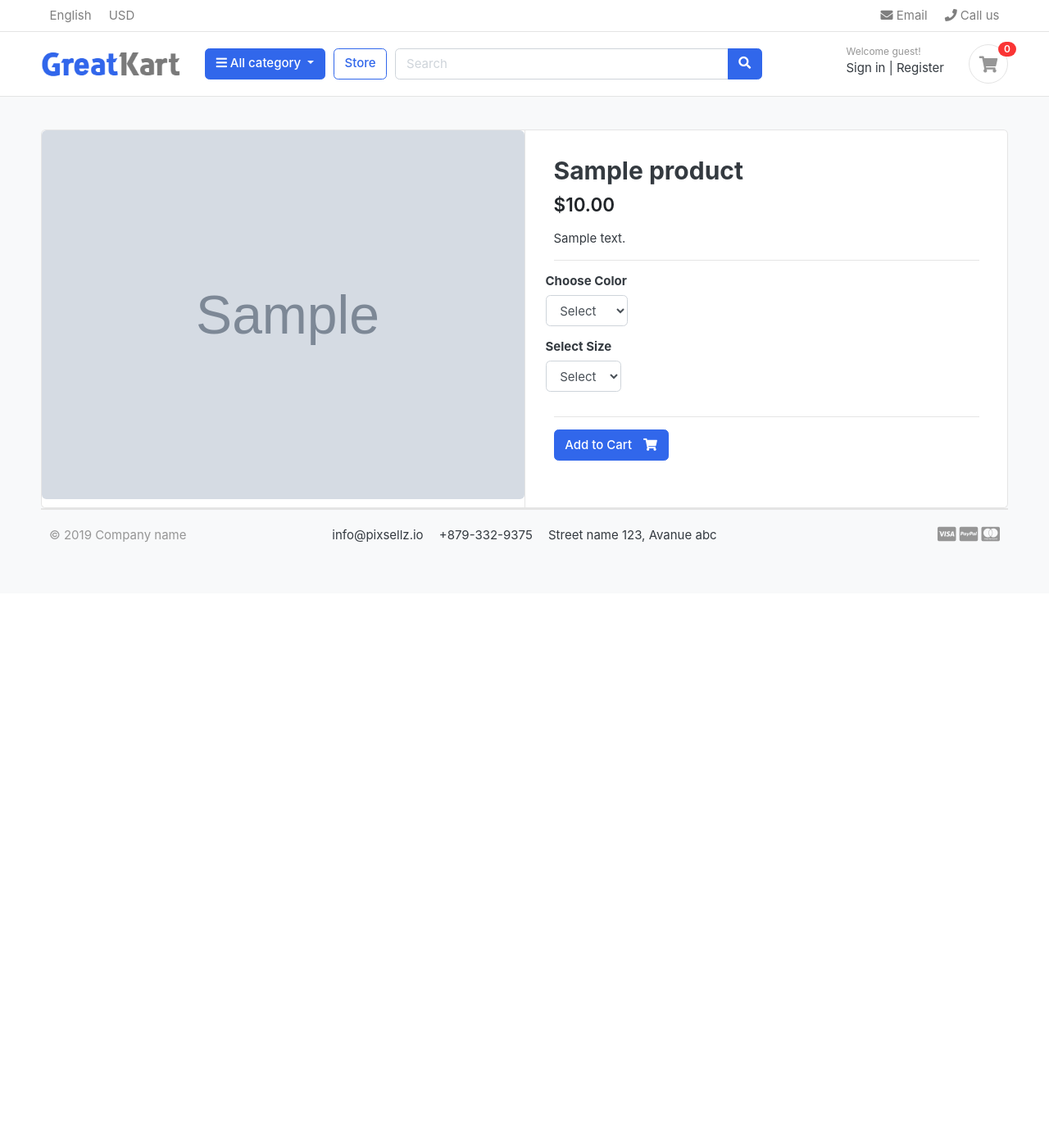
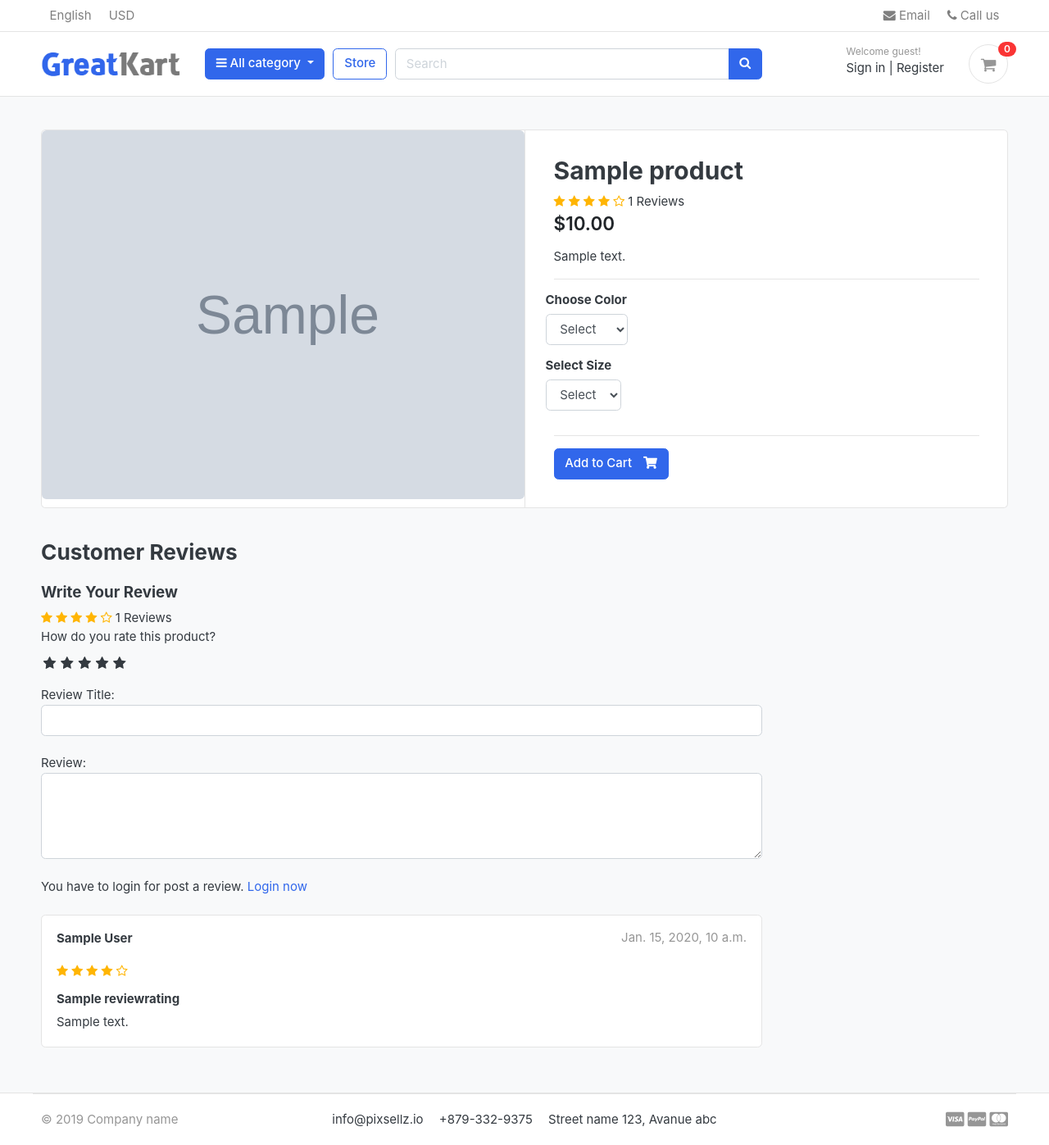
Before and after one commit to palmman/greatkart-django, a Django app: a page that uses templates/base.html in a window 1280 px wide. Shown: the whole page at 82% size. Before the commit the page ends 662 px from the top, so only its background shows below. Run offline with Django 3.2, Linux system fonts and the light colour scheme; tables that the repository leaves empty hold one stand-in row (values such as "Sample post"); grey boxes marked "Sample" are stand-in pictures; some libraries are stand-ins or nearby versions; some web fonts are replaced.

Commit message:
done review and rating

```diff
--- a/accounts/models.py
+++ b/accounts/models.py
@@ -58,6 +58,9 @@ class Account(AbstractBaseUser):
 
     objects = MyAccountManager()
 
+    def full_name(self):
+        return f'{self.first_name} {self.last_name}'
+
     def __str__(self):
         return self.email
 
--- /dev/null
+++ b/greatkart/static/css/custom.css
@@ -0,0 +1,46 @@
+/* radio button */
+
+.rate > input{
+    display: none;
+}
+
+.rate{
+    display: inline-block;
+    border: 0;
+}
+
+.rate > label{
+    float: right;
+}
+
+/* Showing the star */
+
+.rate > label:before{
+    display: inline-block;
+    font-size: 1.1rem ;
+    font-family: FontAwesome;
+    content: "\f005";
+    margin: 0;
+    padding: 0.3rem .2rem;
+    cursor: pointer;
+
+}
+
+.rate .half::before{
+    content: "\f089";
+    position: absolute;
+    padding-right: 0;
+}
+
+input:checked ~ label, label:hover ~ label{
+    color: #ffb503;
+}
+
+input:checked + label:hover, input:checked ~ label:hover,input:checked ~ label:hover ~ label,
+label:hover ~ input:checked ~ label{
+    color: #cc9000;
+}
+
+.rating-star i{
+    color: #ffb503;
+}
--- a/store/admin.py
+++ b/store/admin.py
@@ -1,5 +1,5 @@
 from django.contrib import admin
-from .models import Product, Variation
+from .models import Product, Variation, ReviewRating
 
 # Register your models here.
 
@@ -17,3 +17,4 @@ class VariationAdmin(admin.ModelAdmin):
     list_filter = ('product', 'variation_category', 'variation_value')
 
 admin.site.register(Variation, VariationAdmin)
+admin.site.register(ReviewRating)
--- a/store/models.py
+++ b/store/models.py
@@ -1,6 +1,9 @@
 from django.db import models
 from category.models import Category
 from django.urls import reverse
+from accounts.models import Account
+from django.db.models import Avg, Count
+
 # Create your models here.
 
 class Product(models.Model):
@@ -20,6 +23,20 @@ class Product(models.Model):
 
     def __str__(self):
         return self.product_name
+
+    def averageReview(self):
+        reviews = ReviewRating.objects.filter(product=self, status=True).aggregate(average=Avg('rating'))
+        avg = 0
+        if reviews['average'] is not None:
+            avg = float(reviews['average'])
+        return avg
+
+    def countReview(self):
+        reviews = ReviewRating.objects.filter(product=self, status=True).aggregate(count=Count('id'))
+        count = 0
+        if reviews['count'] is not None:
+            count = float(reviews['count'])
+        return count
 
 class VariationManager(models.Manager):
     def colors(self):
@@ -45,3 +62,17 @@ class Variation(models.Model):
 
     def __str__(self):
         return self.variation_value
+
+class ReviewRating(models.Model):
+    product = models.ForeignKey(Product, on_delete=models.CASCADE)
+    user = models.ForeignKey(Account, on_delete=models.CASCADE)
+    subject = models.CharField(max_length=100, blank=True)
+    review = models.TextField(max_length=500, blank=True)
+    rating = models.FloatField()
+    ip = models.CharField(max_length=20, blank=True)
+    status = models.BooleanField(default=True)
+    created_date = models.DateTimeField(auto_now_add=True)
+    updated_date = models.DateTimeField(auto_now=True)
+
+    def __str__(self):
+        return self.subject
--- a/store/urls.py
+++ b/store/urls.py
@@ -6,4 +6,5 @@ urlpatterns = [
     path('category/<slug:category_slug>', views.store, name='product_by_category'),
     path('category/<slug:category_slug>/<slug:product_slug>', views.product_detail, name='product_detail'),
     path('search', views.search, name='search'),
+    path('sumbit_review/<int:product_id>', views.sumbit_review, name='sumbit_review'),
 ]
--- a/store/views.py
+++ b/store/views.py
@@ -1,13 +1,16 @@
-from django.shortcuts import render, get_object_or_404
-from .models import Product
+from django.shortcuts import render, get_object_or_404, redirect
+from .models import Product, ReviewRating
 from category.models import Category
 from carts.models import CartItem
 from django.db.models import Q
+from django.contrib import messages
+from orders.models import OrderProduct
 
 
 from carts.views import _cart_id
 from django.core.paginator import EmptyPage, PageNotAnInteger, Paginator
 from django.http import HttpResponse
+from .forms import ReviewForm
 
 # Create your views here.
 
@@ -44,9 +47,21 @@ def product_detail(request, category_slug, product_slug):
     except Exception as e:
        raise e
 
+    if request.user.is_authenticated:
+        try:
+            orderproduct = OrderProduct.objects.filter(user=request.user, product_id=single_product.id).exists()
+        except OrderProduct.DoesNotExist:
+            orderproduct = None
+    else:
+        orderproduct = None
+
+    reviews = ReviewRating.objects.filter(product=single_product.id, status=True)
+
     context = {
         'single_product': single_product,
         'in_cart':in_cart,
+        'orderproduct':orderproduct,
+        'reviews':reviews,
     }
 
     return render(request, 'store/product_detail.html', context)
@@ -64,3 +79,26 @@ def search(request):
     }
 
     return render(request, 'store/store.html', context)
+
+def sumbit_review(request, product_id):
+    url = request.META.get('HTTP_REFERER')
+    if request.method == 'POST':
+        try:
+            review = ReviewRating.objects.get(user__id=request.user.id, product__id=product_id)
+            form = ReviewForm(request.POST, instance=review)
+            form.save()
+            messages.success(request, 'Thank you for your review has been updated.')
+            return redirect(url)
+        except ReviewRating.DoesNotExist:
+            form = ReviewForm(request.POST)
+            if form.is_valid():
+                data = ReviewRating()
+                data.subject = form.cleaned_data['subject']
+                data.rating = form.cleaned_data['rating']
+                data.review = form.cleaned_data['review']
+                data.ip = request.META.get('REMOTE_ADDR')
+                data.product_id = product_id
+                data.user_id = request.user.id
+                data.save()
+                messages.success(request, 'Thank you for your review!')
+                return redirect(url)
--- a/templates/base.html
+++ b/templates/base.html
@@ -25,6 +25,9 @@
 <!-- custom style -->
 <link href="{% static 'css/ui.css' %}" rel="stylesheet" type="text/css"/>
 <link href="{% static 'css/responsive.css' %}" rel="stylesheet" media="only screen and (max-width: 1200px)" />
+
+<link href="{% static 'css/custom.css' %}" rel="stylesheet" type="text/css"/>
+<link rel="stylesheet" href="https://cdnjs.cloudflare.com/ajax/libs/font-awesome/4.7.0/css/font-awesome.min.css">
 
 <!-- custom javascript -->
 <script src="{% static 'js/script.js' %}" type="text/javascript"></script>
--- a/templates/store/product_detail.html
+++ b/templates/store/product_detail.html
@@ -23,6 +23,17 @@
 				{% csrf_token %}
 				<article class="content-body">
 				<h2 class="title">{{single_product.product_name}}</h2>
+				<div class="rating-star">
+					<span>
+						<i class="fa fa-star{% if single_product.averageReview < 0.5 %}-o{% elif single_product.averageReview >= 0.5 and single_product.averageReview < 1 %}-half-o{% endif %}" aria-hidden="true"></i>
+						<i class="fa fa-star{% if single_product.averageReview < 1.5 %}-o{% elif single_product.averageReview >= 1.5 and single_product.averageReview < 2 %}-half-o{% endif %}" aria-hidden="true"></i>
+						<i class="fa fa-star{% if single_product.averageReview < 2.5 %}-o{% elif single_product.averageReview >= 2.5 and single_product.averageReview < 3 %}-half-o{% endif %}" aria-hidden="true"></i>
+						<i class="fa fa-star{% if single_product.averageReview < 3.5 %}-o{% elif single_product.averageReview >= 3.5 and single_product.averageReview < 4 %}-half-o{% endif %}" aria-hidden="true"></i>
+						<i class="fa fa-star{% if single_product.averageReview < 4.5 %}-o{% elif single_product.averageReview >= 4.5 and single_product.averageReview < 5 %}-half-o{% endif %}" aria-hidden="true"></i>
+						<span>
+							{{single_product.countReview | floatformat:0}} Reviews
+						</span>
+				</div>
 
 				<div class="mb-3">
 					<var class="price h4">${{ single_product.price }}</var>
@@ -67,4 +78,104 @@
 </div> <!-- card.// -->
 <!-- ============================ COMPONENT 1 END .// ================================= -->
 
+<br>
+
+<div class="row">
+			<div class="col-md-9">
+
+	<header class="section-heading">
+		<h3>Customer Reviews </h3>
+
+	</header>
+
+	<form action="{% url 'sumbit_review' single_product.id %}" method="POST">
+		{% csrf_token %}
+		<h5>Write Your Review</h5>
+		<div class="rating-star">
+			<span>
+				<i class="fa fa-star{% if single_product.averageReview < 0.5 %}-o{% elif single_product.averageReview >= 0.5 and single_product.averageReview < 1 %}-half-o{% endif %}" aria-hidden="true"></i>
+				<i class="fa fa-star{% if single_product.averageReview < 1.5 %}-o{% elif single_product.averageReview >= 1.5 and single_product.averageReview < 2 %}-half-o{% endif %}" aria-hidden="true"></i>
+				<i class="fa fa-star{% if single_product.averageReview < 2.5 %}-o{% elif single_product.averageReview >= 2.5 and single_product.averageReview < 3 %}-half-o{% endif %}" aria-hidden="true"></i>
+				<i class="fa fa-star{% if single_product.averageReview < 3.5 %}-o{% elif single_product.averageReview >= 3.5 and single_product.averageReview < 4 %}-half-o{% endif %}" aria-hidden="true"></i>
+				<i class="fa fa-star{% if single_product.averageReview < 4.5 %}-o{% elif single_product.averageReview >= 4.5 and single_product.averageReview < 5 %}-half-o{% endif %}" aria-hidden="true"></i>
+				<span>
+					{{single_product.countReview | floatformat:0}} Reviews
+				</span>
+		</div>
+		<div>
+			<!---Rating star--->
+			<label>How do you rate this product?</label>
+			<br>
+			<div class="rate">
+				<input type="radio" name="rating" id="rating10" value="5" required><label for="rating10" title="5"></label>
+				<input type="radio" name="rating" id="rating9" value="4.5" required><label for="rating9" title="4.5" class="half"></label>
+				<input type="radio" name="rating" id="rating8" value="4" required><label for="rating8" title="4"></label>
+				<input type="radio" name="rating" id="rating7" value="3.5" required><label for="rating7" title="3.5" class="half"></label>
+				<input type="radio" name="rating" id="rating6" value="3" required><label for="rating6" title="3"></label>
+				<input type="radio" name="rating" id="rating5" value="2.5" required><label for="rating5" title="2.5" class="half"></label>
+				<input type="radio" name="rating" id="rating4" value="2" required><label for="rating4" title="2"></label>
+				<input type="radio" name="rating" id="rating3" value="1.5" required><label for="rating3" title="1.5" class="half"></label>
+				<input type="radio" name="rating" id="rating2" value="1" required><label for="rating2" title="1"></label>
+				<input type="radio" name="rating" id="rating1" value="0.5" required><label for="rating1" title="1" class="half"></label>
+			</div>
+<br>
+			Review Title:
+			<input type="text" class="form-control" name="subject">
+			<br>
+			Review:
+			<textarea name="review" rows="4" class="form-control"></textarea>
+			<br>
+
+			{% if user.is_authenticated %}
+				{% if orderproduct %}
+					<input type="submit" value="Submit Review" class="btn btn-primary">
+				{% else %}
+				<p>You have to buy this product for post a review.</p>
+				{% endif %}
+			{% else %}
+			<p>You have to login for post a review. <span><a href="{% url 'login' %}">Login now</a></span></p>
+			{% endif %}
+
+		</div>
+{% include 'includes/alerts.html' %}
+	</form>
+	<br>
+
+	{% for review in reviews %}
+	<article class="box mb-3">
+		<div class="icontext w-100">
+
+			<div class="text">
+				<span class="date text-muted float-md-right">{{review.created_date}} </span>
+				<h6 class="mb-1">{{review.user.full_name}}</h6>
+				<br>
+				<div class="rating-star">
+					<span>
+						<i class="fa fa-star{% if review.rating == 0.5 %}-half-o{% elif review.rating < 1 %}-o{% endif %}" aria-hidden="true"></i>
+						<i class="fa fa-star{% if review.rating == 1.5 %}-half-o{% elif review.rating < 2 %}-o{% endif %}" aria-hidden="true"></i>
+						<i class="fa fa-star{% if review.rating == 2.5 %}-half-o{% elif review.rating < 3 %}-o{% endif %}" aria-hidden="true"></i>
+						<i class="fa fa-star{% if review.rating == 3.5 %}-half-o{% elif review.rating < 4 %}-o{% endif %}" aria-hidden="true"></i>
+						<i class="fa fa-star{% if review.rating == 4.5 %}-half-o{% elif review.rating < 5 %}-o{% endif %}" aria-hidden="true"></i>
+					</span>
+				</div>
+			</div>
+		</div> <!-- icontext.// -->
+		<div class="mt-3">
+			<h6>{{review.subject}}</h6>
+			<p>
+				{{review.review}}
+			</p>
+		</div>
+	</article>
+	{% endfor %}
+
+
+	</div> <!-- col.// -->
+</div> <!-- row.// -->
+
+
+</div> <!-- container .//  -->
+</section>
+<!-- ========================= SECTION CONTENT END// ========================= -->
+
 {% endblock %}
```
Also changed, not shown: store/forms.py (added, +7 -0 lines), store/migrations/0003_reviewrating.py (added).
